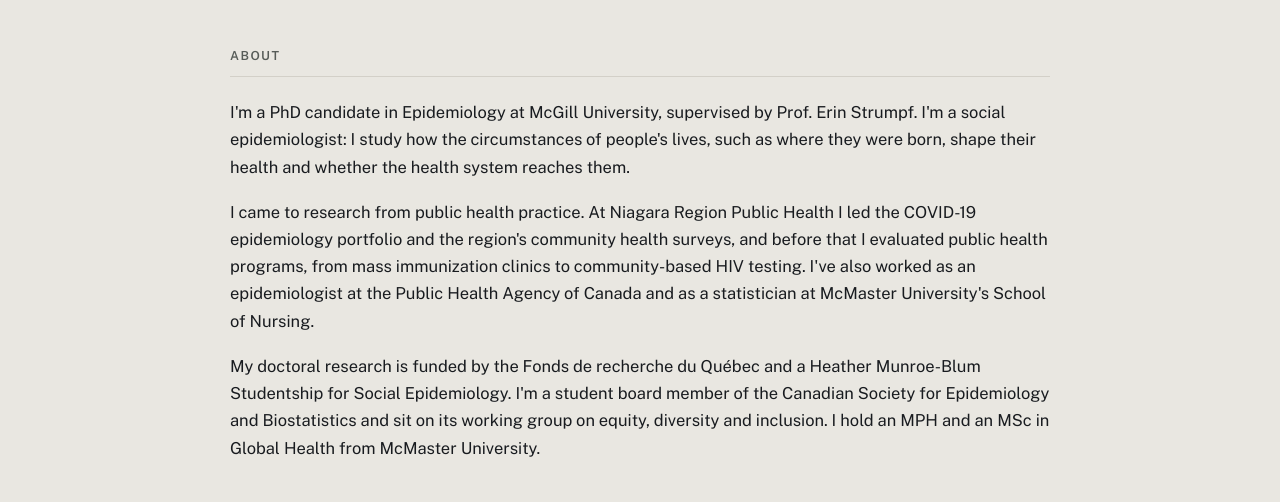
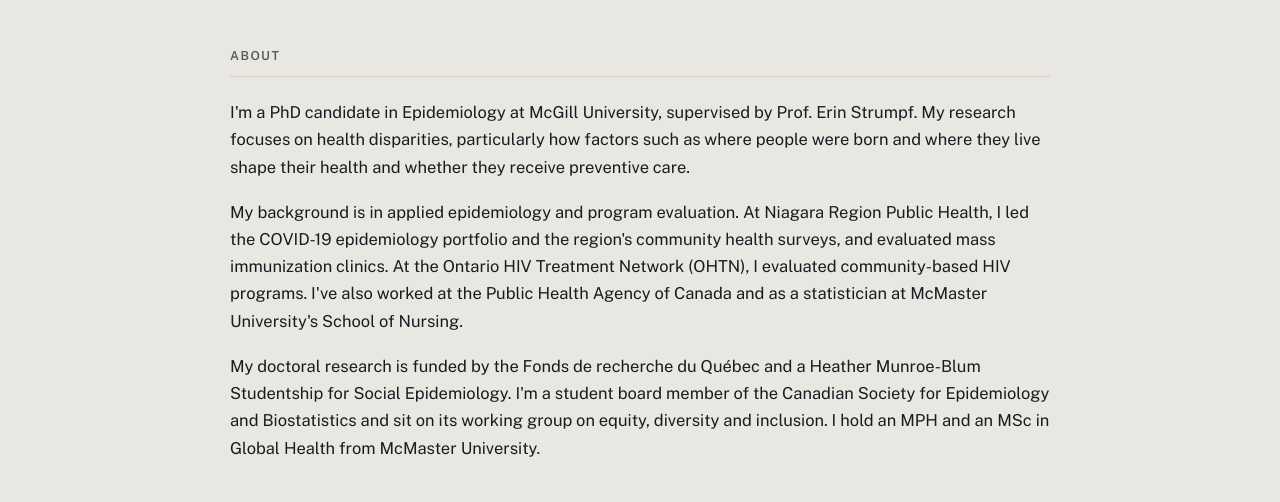
Before and after one commit to JaptegS/JaptegS.github.io, a plain HTML site: page index.html in a window 1280 px wide. Shown: the part 298-800 px from the top of the page. Drawn offline with nearby package versions, Linux system fonts and the light colour scheme.

Commit message:
Update index.html

```diff
--- a/index.html
+++ b/index.html
@@ -167,9 +167,9 @@ footer .links a:hover { color: var(--accent); }
       <section id="about">
         <h2>About</h2>
         <div class="prose">
-          <p>I'm a PhD candidate in Epidemiology at McGill University, supervised by Prof. Erin Strumpf. I'm a social epidemiologist: I study how the circumstances of people's lives, such as where they were born, shape their health and whether the health system reaches them.</p>
-          <p>I came to research from public health practice. At Niagara Region Public Health I led the COVID-19 epidemiology portfolio and the region's community health surveys, and before that I evaluated public health programs, from mass immunization clinics to community-based HIV testing. I've also worked as an epidemiologist at the Public Health Agency of Canada and as a statistician at McMaster University's School of Nursing.</p>
-          <p>My doctoral research is funded by the Fonds de recherche du Québec and a Heather Munroe-Blum Studentship for Social Epidemiology. I'm a student board member of the Canadian Society for Epidemiology and Biostatistics and sit on its working group on equity, diversity and inclusion. I hold an MPH and an MSc in Global Health from McMaster University.</p>
+         <p>I'm a PhD candidate in Epidemiology at McGill University, supervised by Prof. Erin Strumpf. My research focuses on health disparities, particularly how factors such as where people were born and where they live shape their health and whether they receive preventive care.</p>
+         <p>My background is in applied epidemiology and program evaluation. At Niagara Region Public Health, I led the COVID-19 epidemiology portfolio and the region's community health surveys, and evaluated mass immunization clinics. At the Ontario HIV Treatment Network (OHTN), I evaluated community-based HIV programs. I've also worked at the Public Health Agency of Canada and as a statistician at McMaster University's School of Nursing.</p>
+         <p>My doctoral research is funded by the Fonds de recherche du Québec and a Heather Munroe-Blum Studentship for Social Epidemiology. I'm a student board member of the Canadian Society for Epidemiology and Biostatistics and sit on its working group on equity, diversity and inclusion. I hold an MPH and an MSc in Global Health from McMaster University.</p>
         </div>
       </section>
 
```
